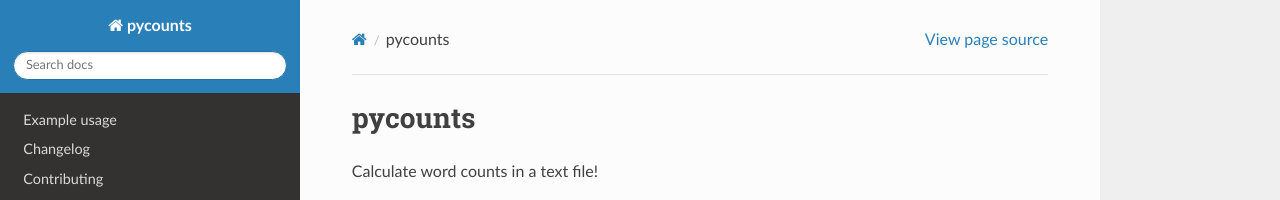
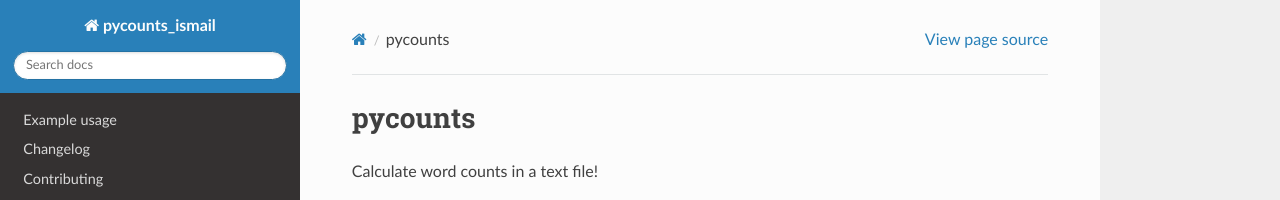
Before and after one commit to ismailbhinder/pycounts, a Sphinx documentation site: the page built from docs/index.md, in a window 1280 px wide. Shown: the top 200 px of the page. Built offline with Sphinx 7.4.7 and the Read the Docs theme 3.1.0, drawn with Linux system fonts in a browser that asks for light colours; pages that are not in the unit, such as notebooks, are missing from menus.

Commit message:
Update conf.py

```diff
--- a/docs/conf.py
+++ b/docs/conf.py
@@ -6,7 +6,7 @@
 
 # -- Project information -----------------------------------------------------
 
-project = u"pycounts"
+project = u"pycounts_ismail"
 copyright = u"2025, Ismail (Husain) Bhinderwala"
 author = u"Ismail (Husain) Bhinderwala"
 
```
